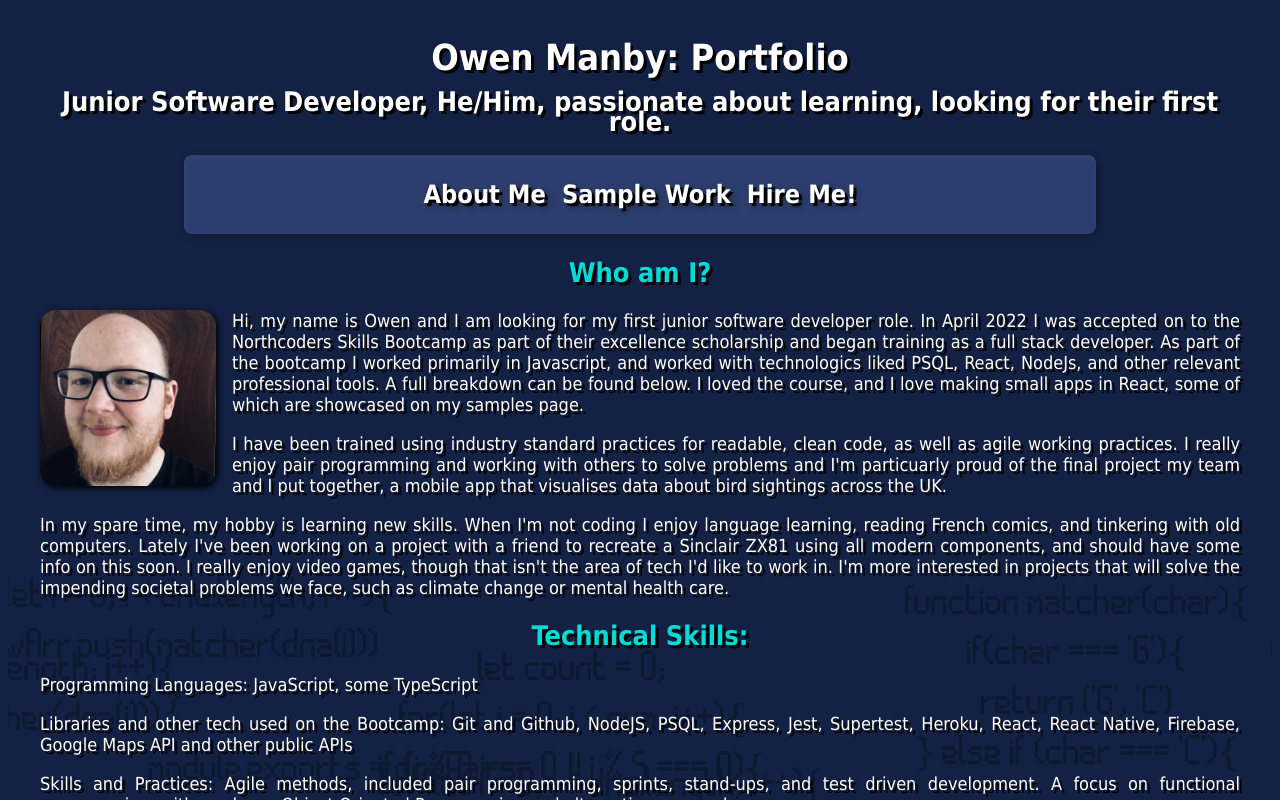
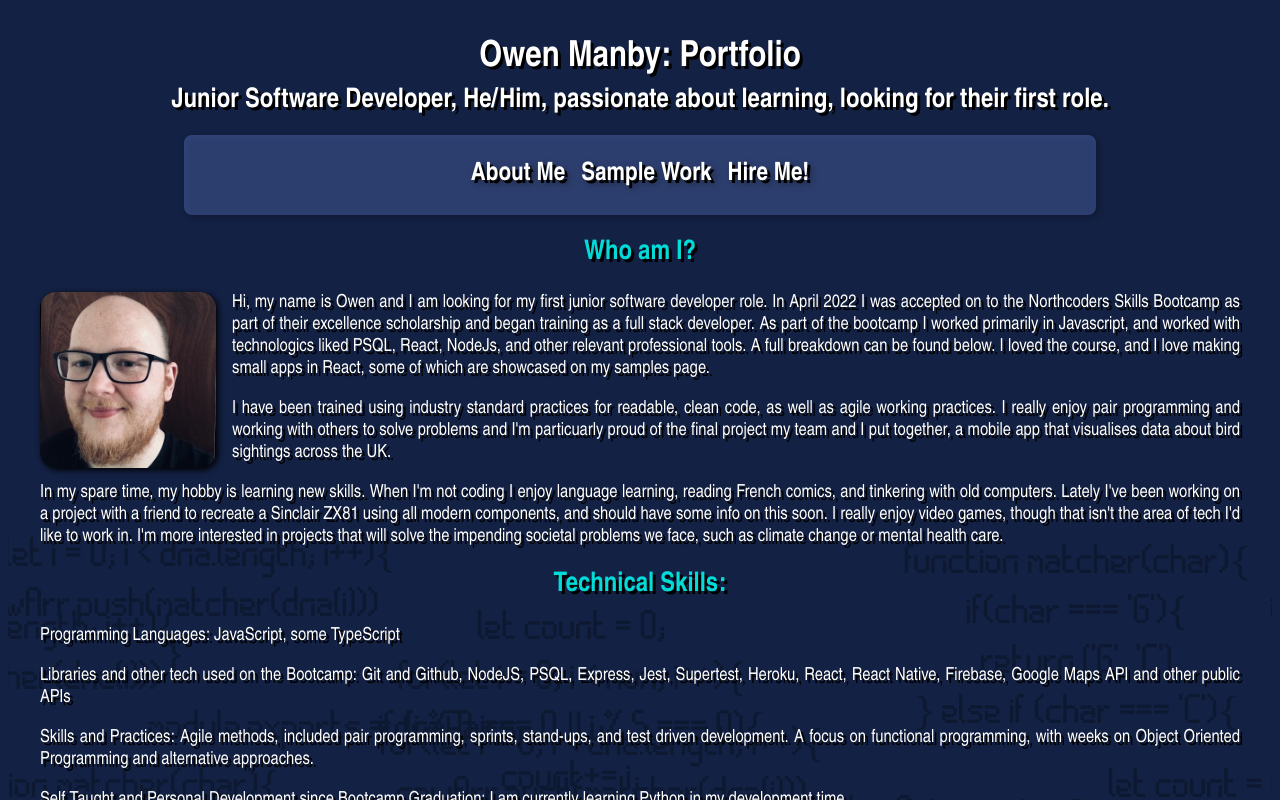
Before and after one commit to OwenPortfolio/OwenPortfolio.github.io, a React (Create React App) app: page / in a window 1280 px wide. Shown: the top 800 px of the page. Built offline with nearby package versions, Linux system fonts and the light colour scheme; no server answers.

Commit message:
modify font choices to improve consistency on windows

```diff
--- a/src/index.css
+++ b/src/index.css
@@ -1,7 +1,7 @@
 body {
   font-size: large;
   background-color: rgb(19, 33, 68);
-  font-family: 'DIN Condensed','DIN Alternate','Silom','Segoe UI Black','Tahoma',sans-serif;
+  font-family: 'DIN Condensed','Arial Narrow','Avenir','Trebuchet MS',sans-serif;
   -webkit-font-smoothing: antialiased;
   -moz-osx-font-smoothing: grayscale;
 }
```
